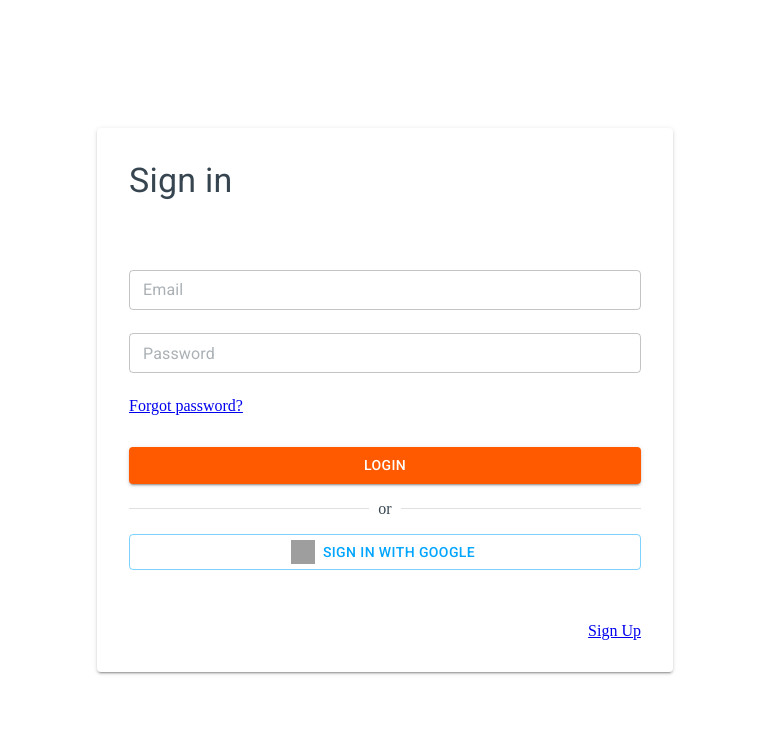
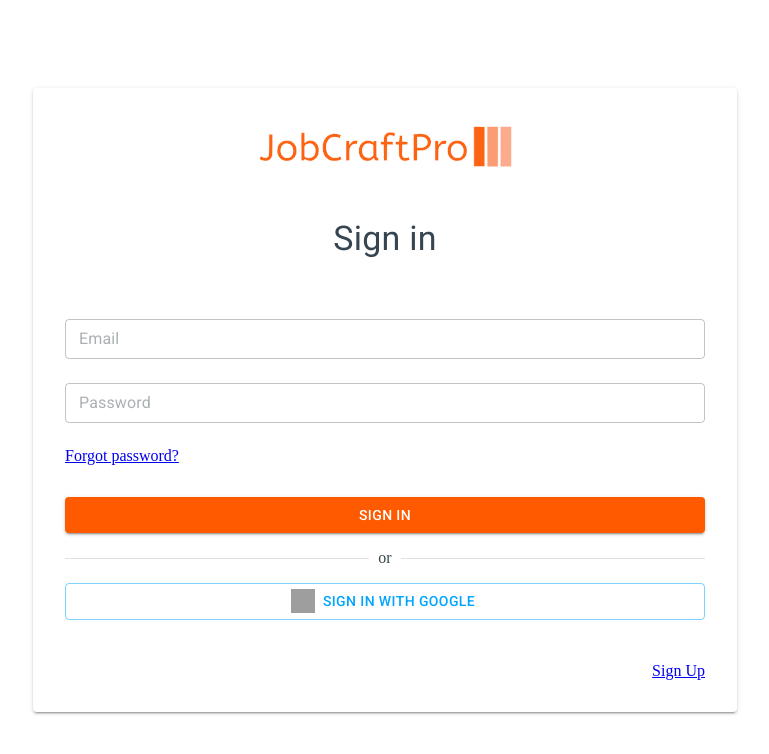
Before and after one commit to manuelreneduran/JobCraftPro, a React (Vite) app: page /login in a window 1280 px wide. Shown: the top 754 px of the page, without its empty margins (255-1024 px from the left). Built offline with nearby package versions, Linux system fonts and the light colour scheme; no server answers; grey boxes are pictures that could not be loaded.

Commit message:
Added logo go login routes

```diff
--- a/src/pages/LoginPage.tsx
+++ b/src/pages/LoginPage.tsx
@@ -22,6 +22,7 @@ import {
 } from "../services/firebase";
 import { TLoginFormInputs } from "../utils/types";
 import { loginFormSchema } from "../utils/validation";
+import logo from "../assets/logo.svg";
 
 const defaultLoginFormValues = {
   email: "",
@@ -82,13 +83,23 @@ const Login = () => {
             sx={{
               display: "flex",
               padding: 4,
-              width: { sm: "40%" },
-              height: { xs: "100%", sm: "60%" },
+              width: { sm: "50%" },
+              height: { xs: "100%", sm: "70%" },
               flexDirection: "column",
               justifyContent: { xs: "center", sm: "space-between" },
             }}
           >
-            <Typography variant="h4">Sign in</Typography>
+            <img
+              style={{
+                height: "56px",
+                width: "auto",
+              }}
+              src={logo}
+              alt="JobCraftPro Logo"
+            />
+            <Typography textAlign="center" variant="h4">
+              Sign in
+            </Typography>
             <form
               onSubmit={handleSubmit(onSubmit)}
               style={{
@@ -141,7 +152,7 @@ const Login = () => {
                   variant="contained"
                   type="submit"
                 >
-                  Login
+                  Sign In
                 </Button>
                 <Divider>or</Divider>
                 <Button
--- a/src/pages/RegisterPage.tsx
+++ b/src/pages/RegisterPage.tsx
@@ -9,6 +9,7 @@ import { auth, registerWithEmailAndPassword } from "../services/firebase";
 import { TRegistrationFormInputs } from "../utils/types";
 import { registerFormSchema } from "../utils/validation";
 import { useAuthState } from "react-firebase-hooks/auth";
+import logo from "../assets/logo.svg";
 
 const defaultRegisterFormValues = {
   email: "",
@@ -60,13 +61,22 @@ const RegisterPage = () => {
             display: "flex",
             padding: 4,
             width: { sm: "40%" },
-            height: { xs: "100%", sm: "60%" },
+            height: { xs: "100%", sm: "70%" },
             flexDirection: "column",
             justifyContent: { xs: "center", sm: "space-between" },
           }}
         >
-          <Typography variant="h4">Sign up</Typography>
-
+          <img
+            style={{
+              height: "56px",
+              width: "auto",
+            }}
+            src={logo}
+            alt="JobCraftPro Logo"
+          />
+          <Typography textAlign="center" variant="h4">
+            Sign up
+          </Typography>
           <form
             onSubmit={handleSubmit(onSubmit)}
             style={{
```
